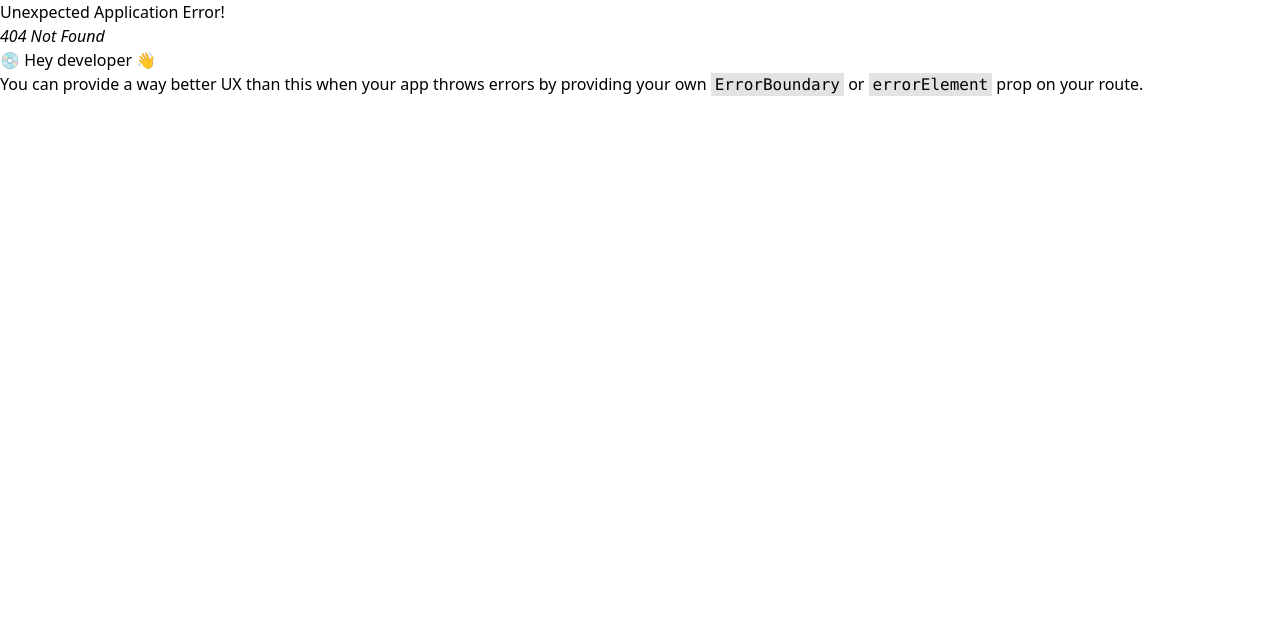
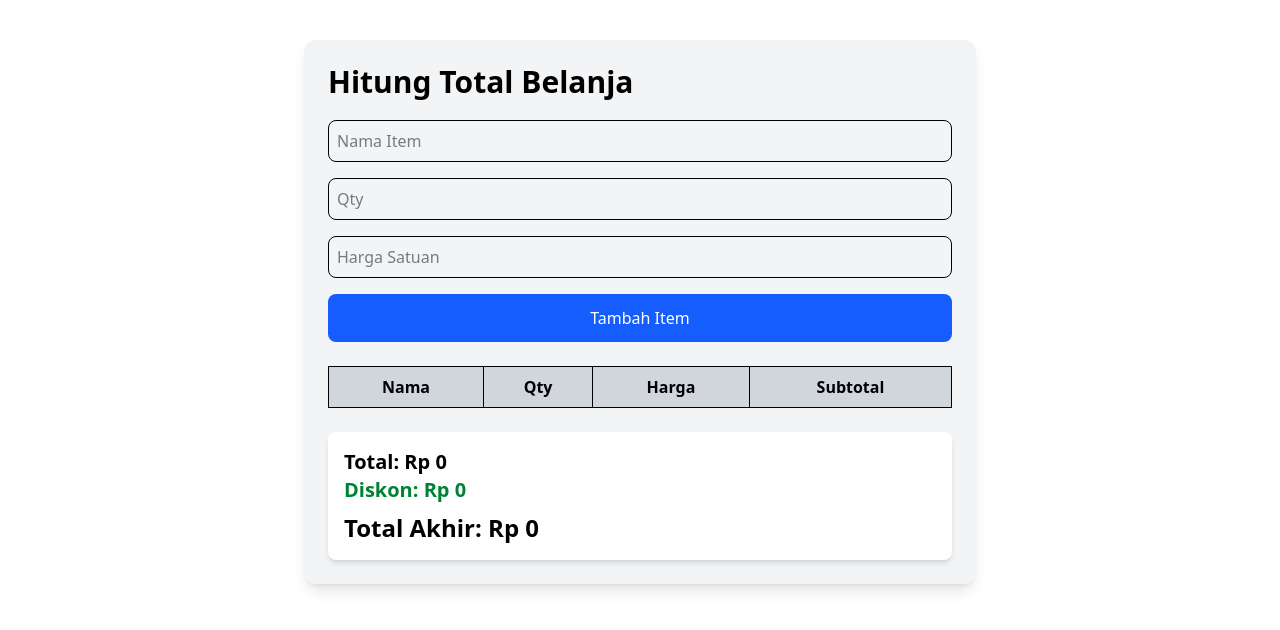
Before and after one commit to siswantoismail/junior-web, a React (Vite) app: page /belanjaan in a window 1280 px wide. Before the commit this address had no page. Shown: the top 630 px of the page. Built offline with nearby package versions, Linux system fonts and the light colour scheme.

Commit message:
membuat file totalbelanja dan melakukan pemanggilan di main

```diff
--- /dev/null
+++ b/src/Fragments/TotalBelanja.jsx
@@ -0,0 +1,116 @@
+import { useState } from "react";
+
+export default function TotalBelanja() {
+  const [items, setItems] = useState([]);
+  const [nama, setNama] = useState("");
+  const [qty, setQty] = useState("");
+  const [harga, setHarga] = useState("");
+
+  const hitungTotal = () => {
+    const total = items.reduce((sum, item) => sum + item.qty * item.harga, 0);
+    return total;
+  };
+
+  const total = hitungTotal();
+  const diskon = total > 500000 ? total * 0.1 : 0;
+  const totalAkhir = total - diskon;
+
+  const tambahItem = () => {
+    if (!nama || !qty || !harga) {
+      alert("Semua input harus diisi!");
+      return;
+    }
+
+    const newItem = {
+      nama,
+      qty: parseInt(qty),
+      harga: parseInt(harga),
+    };
+
+    setItems([...items, newItem]);
+    setNama("");
+    setQty("");
+    setHarga("");
+  };
+
+  return (
+    <div className="max-w-2xl mx-auto mt-10 p-6 bg-gray-100 rounded-xl shadow-lg">
+      <h1 className="text-3xl font-bold mb-5">Hitung Total Belanja</h1>
+
+      {/* FORM INPUT */}
+      <div className="grid grid-cols-1 gap-4 mb-6">
+        <input
+          type="text"
+          placeholder="Nama Item"
+          value={nama}
+          onChange={(e) => setNama(e.target.value)}
+          className="p-2 border rounded-lg"
+        />
+
+        <input
+          type="number"
+          placeholder="Qty"
+          value={qty}
+          onChange={(e) => setQty(e.target.value)}
+          className="p-2 border rounded-lg"
+        />
+
+        <input
+          type="number"
+          placeholder="Harga Satuan"
+          value={harga}
+          onChange={(e) => setHarga(e.target.value)}
+          className="p-2 border rounded-lg"
+        />
+
+        <button
+          onClick={tambahItem}
+          className="p-3 bg-blue-600 text-white rounded-lg hover:bg-blue-800"
+        >
+          Tambah Item
+        </button>
+      </div>
+
+      {/* TABEL DATA */}
+      <table className="w-full border-collapse">
+        <thead>
+          <tr className="bg-gray-300">
+            <th className="border p-2">Nama</th>
+            <th className="border p-2">Qty</th>
+            <th className="border p-2">Harga</th>
+            <th className="border p-2">Subtotal</th>
+          </tr>
+        </thead>
+        <tbody>
+          {items.map((item, index) => (
+            <tr key={index} className="text-center">
+              <td className="border p-2">{item.nama}</td>
+              <td className="border p-2">{item.qty}</td>
+              <td className="border p-2">
+                Rp {item.harga.toLocaleString("id-ID")}
+              </td>
+              <td className="border p-2">
+                Rp {(item.qty * item.harga).toLocaleString("id-ID")}
+              </td>
+            </tr>
+          ))}
+        </tbody>
+      </table>
+
+      {/* RINGKASAN TOTAL */}
+      <div className="mt-6 p-4 bg-white rounded-lg shadow-md">
+        <p className="text-xl font-semibold">
+          Total: Rp {total.toLocaleString("id-ID")}
+        </p>
+
+        <p className="text-xl font-semibold text-green-700">
+          Diskon: Rp {diskon.toLocaleString("id-ID")}
+        </p>
+
+        <p className="text-2xl font-bold mt-2">
+          Total Akhir: Rp {totalAkhir.toLocaleString("id-ID")}
+        </p>
+      </div>
+    </div>
+  );
+}
--- a/src/main.jsx
+++ b/src/main.jsx
@@ -2,9 +2,11 @@ import { StrictMode } from "react";
 import { createRoot } from "react-dom/client";
 import { createBrowserRouter, RouterProvider } from "react-router-dom";
 import App from "./App.jsx";
+import "./App.css";
 import FormInput from "./pages/input.jsx";
 import Grafik from "./pages/grafik.jsx";
 import Produk from "./pages/produk.jsx";
+import Belanjaan from "./pages/belanjaan.jsx";
 const router = createBrowserRouter([
   {
     path: "grafik",
@@ -18,6 +20,10 @@ const router = createBrowserRouter([
     path: "produk",
     element: <Produk />,
   },
+  {
+    path: "belanjaan",
+    element: <Belanjaan />,
+  },
 ]);
 
 createRoot(document.getElementById("root")).render(
--- /dev/null
+++ b/src/pages/belanjaan.jsx
@@ -0,0 +1,5 @@
+import TotalBelanja from "../Fragments/TotalBelanja";
+
+export default function Belanjaan() {
+  return <TotalBelanja />;
+}
```
